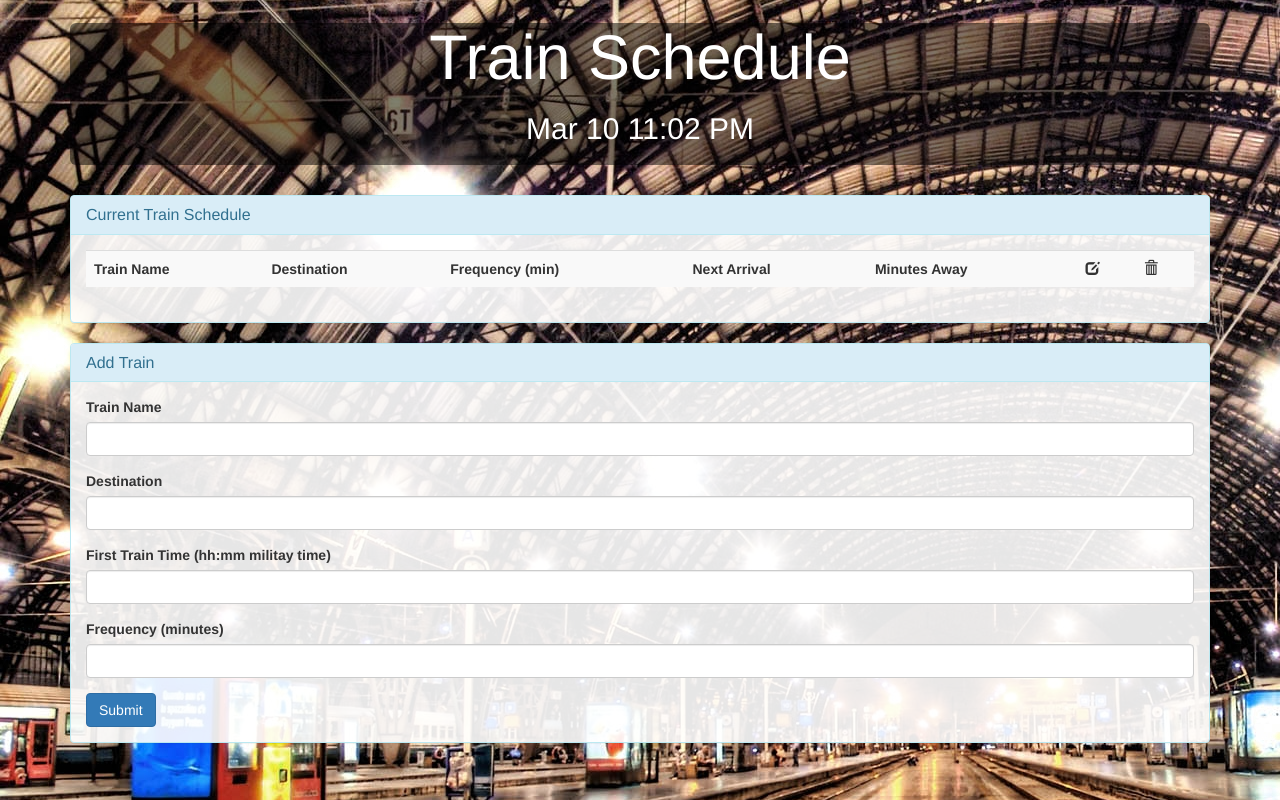
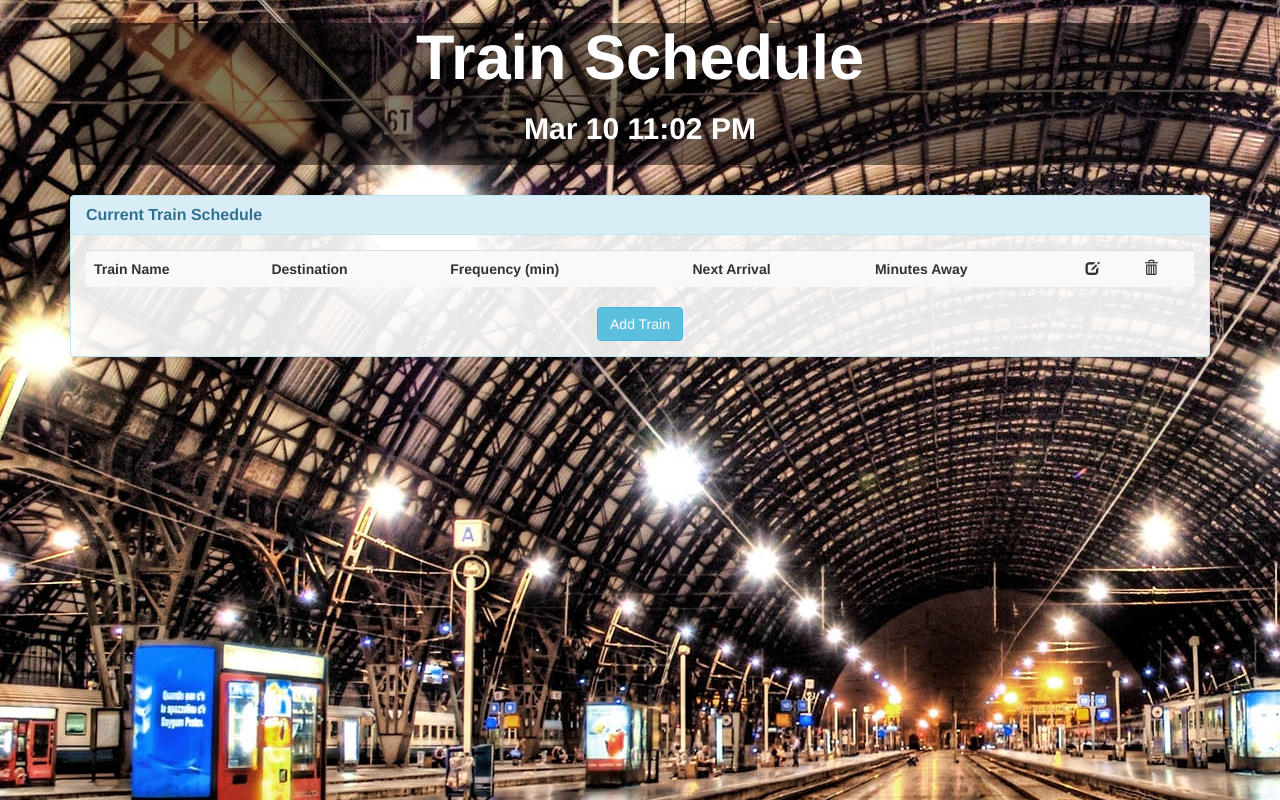
Before and after one commit to daquilino/Train-Scheduler, a PHP site: page / in a window 1280 px wide. Run offline with PHP 8.4, Linux system fonts and the light colour scheme; lists and menus that the app fills with data are empty; some libraries are stand-ins or nearby versions.

Commit message:
Changed some style. Added 'Add Train' button to show 'Add Train' panel. Modified update, romove button to show/hide panel.

```diff
--- a/assets/css/style.css
+++ b/assets/css/style.css
@@ -1,3 +1,15 @@
+/* 		Douglas Aquilino       			March 11, 2017
+ 		RCB - "Train Scheduler" 		Homework # 7
+             				style.css
+*/
+
+body
+{
+	background-image: url("../images/bg.jpg");
+}
+
+
+/* styling for top jumbotron*/
 .jumbotron
 {
  background: rgba(0,0,0, .5);
@@ -7,45 +19,26 @@
  padding-bottom: 10px;
 }
 
-body
+h1, h2
 {
-	background: #eceff1;
-	background-image: url("../images/bg.jpg");
-	background-opacity: .5;
+	font-weight: 900;
 }
 
-.update, .remove
+/* hides 'Update' button and 'Add Train'/'Update Train' panel */
+#update-btn , #add-panel
 {
-	background: lightblue;
-	width: 22px;
-	height: 22px;
-	padding-left: 5px;
-	padding-top: 1px;
-	border-radius: 25%;
-
+	display: none;
 }
 
-.remove
+/*makes panel backrounds semi-transparent*/
+#schedule-panel, #add-panel
 {
-	padding-left: 4px;
-	padding-top: 2px;
-
+	background: rgba(255,255,255,.9);
 }
 
-.update:active, .remove:active
+
+/* used on span glyphicons to enlarge when hovered over*/
+.pop:hover
 {
-	background: white;
-
+	transform: scale(1.25 , 1.25);
 }
-
-#update, #cancel
-{
-
-	visibility: hidden;
-}
-
-#schedule-panel, #add-panel
-{
-background: rgba(255,255,255,.9);
-
-}
--- a/assets/javascript/script.js
+++ b/assets/javascript/script.js
@@ -1,8 +1,6 @@
 /* 		Douglas Aquilino       			March 11, 2017
  		RCB - "Train Scheduler" 		Homework # 7
-             				script.html
-
-
+             				script.js
 */
 
 
@@ -80,7 +78,7 @@ $(document).ready(function(){
 
 //==========================================================================================
 
-$("#submit").on("click", function(event){
+$("#submit-btn").on("click", function(event){
 
  	event.preventDefault();
 
@@ -99,7 +97,7 @@ $("#submit").on("click", function(event){
 
  	}
 
-});//END #submit on."click"
+});//END #submit-btn on."click"
 
 //====================================================================================
 
@@ -136,26 +134,39 @@ $(document).on("click", ".update", function()
 
 //====================================================================================
 
-//on.click for 'Cancel' button
-$("#cancel").on("click", function(event)
+//on.click for 'Close' button
+$("#close-btn").on("click", function(event)
 {
 	event.preventDefault();
 
 	updateDone();
 
-});//END #cancel.on"click"
+});//END #close-btn.on"click"
 
 //=================================================================
 //on."click" for 'Update' button.
-$("#update").on("click", function(event)
+$("#update-btn").on("click", function(event)
 {
 	event.preventDefault();
 
 	updateTrain();
 
-});//END #update.on"click"
+});//END #update-btn.on"click"
+
 //==================================================================
 
+
+//on."click" for 'Add Train' button.
+//Shows Add Train panel
+$("#add-train-btn").on("click", function(event)
+{
+	event.preventDefault();
+
+	$("#submit-btn").css("display", "initial");
+	$("#add-panel").slideToggle();
+
+});//END #add-train-btn.on"click"
+//==================================================================
 
 //Calculates and returns time of next train arrival.
 function getNextArrival(time, frequency)
@@ -231,7 +242,7 @@ function displayTrainSchedule()
 	 			"data-placement" : "left",
 	 			"title" : "Update"
 	 		});
-	 		newDiv.html("<span class='glyphicon glyphicon-edit'></span>");
+	 		newDiv.html("<span class='glyphicon glyphicon-edit pop'></span>");
 			newTableRow.append($("<td>").html(newDiv));
 
 			// Creates 'Remove' <div>s for each train with attr 'key' of object key
@@ -244,7 +255,7 @@ function displayTrainSchedule()
 	 			"data-placement" : "left",
 	 			"title" : "Remove"
 	 		});
-	 		newDiv.html("<span class='glyphicon glyphicon-trash'></span>");
+	 		newDiv.html("<span class='glyphicon glyphicon-trash pop'></span>");
 			newTableRow.append($("<td>").html(newDiv));
 
 	 		$("#schedule").append(newTableRow);
@@ -320,14 +331,15 @@ function checkTime(time)
 
 //========================================================================
 
-//Hides 'submit' button, shows 'update' and 'cancel' buttons.
+//Hides 'submit' button, shows 'Add Train' panel 'update' and 'Close' buttons.
 //Changes panel title to 'Update Train'.
 //Populates input fields with current train data to update.
 function displayUpdate()
 {
-	$("#submit").css("display", "none");
-	$("#update").css("visibility", "visible");
-	$("#cancel").css("visibility", "visible");
+	$("#add-panel").slideDown();
+
+	$("#submit-btn").css("display", "none");
+	$("#update-btn").css("display", "initial");
 
 	$("#add-title").html("Update Train");
 
@@ -336,26 +348,26 @@ function displayUpdate()
 	$("#time").val(moment(firebaseDataObject[updateKey].firstTrainTime).format("HH:mm"));
 	$("#frequency").val(firebaseDataObject[updateKey].frequency);
 
-
 }//END displayUpdate
 
 //========================================================================
 
-
-//Clears out values in input boxes, shows "Submit" button, hides "Update" and "Cancel" buttons.
+//Clears out values in input boxes, shows "Submit" button, hides "Update" and "Close" buttons.
 ////Changes panel title to back to 'Add Train'.
 function updateDone()
 {
+
 	$("#name").val("");
 	$("#destination").val("");
 	$("#time").val("");
 	$("#frequency").val("");
 
+	$("#add-panel").slideUp();
+
 	$("#add-title").html("Add Train");
 
-	$("#submit").css("display", "initial");
-	$("#update").css("visibility", "hidden");
-	$("#cancel").css("visibility", "hidden");
+	$("#submit-btn").css("display", "initial");
+	$("#update-btn").css("display", "none");
 
 }//END updateDone
 
--- a/index.html
+++ b/index.html
@@ -1,6 +1,10 @@
-<!-- Douglas Aquilino       	March 11, 2017 -->
-<!-- RCB - "Train Scheduler" 	Homework # 7    -->
-<!--             index.html                -->
+<!-- 			Douglas Aquilino       			March 11, 2017
+ 				RCB - "Train Scheduler" 		Homework # 7
+            					index.html
+
+	A train schedule application that incorporates Firebase to host arrival and departure data. App retrieves and manipulate this information with Moment.js. This website will provide up-to-date information about various trains, namely their arrival times and how many minutes remain until they arrive at their station.  Current time, 'Next Arrival' and 'Minutes Away' are updated every minute useing an interval timer.  Users 'Add a Train',  and 'Update' or 'Remove' any train on the schedule.
+-->
+
 
 <!DOCTYPE html>
 <html lang="en-us">
@@ -11,7 +15,7 @@
 	<title>Train Scheduler</title>
 
 	<!-- Bootstrap-->
-	<link rel="stylesheet" type="text/css" href="https://maxcdn.bootstrapcdn.com/bootstrap/3.3.7/css/bootstrap.min.css">
+	<link rel="stylesheet" type="text/css" href="https://maxcdn.bootstrapcdn.com/bootstrap/3.3.7/css/bootstrap.min.css" integrity="sha384-BVYiiSIFeK1dGmJRAkycuHAHRg32OmUcww7on3RYdg4Va+PmSTsz/K68vbdEjh4u" crossorigin="anonymous"">
 
 	<!-- Custom CSS-->
 	<link rel="stylesheet" type="text/css" href="assets/css/style.css">
@@ -61,8 +65,16 @@
 					<tbody id="schedule">
 					</tbody>
   				</table>
+
+				<div class="text-center">
+
+  				 	<button class="btn btn-info" id="add-train-btn" type="submit">Add Train</button>
+				</div>
+
 			</div>
 		</div><!-- END .panel -->
+
+
 
 		<div class="panel panel-info" id="add-panel">
 
@@ -93,9 +105,10 @@
                   		<input class="form-control" id="frequency" type="number" min=0 onkeypress='return event.charCode >= 48 && event.charCode <= 57'>
                		 </div>
 
-               		 <button class="btn btn-primary" id="submit" type="submit">Submit</button>
-               		 <button class="btn btn-primary" id="update" type="submit">Update</button>
-               		 <button class="btn btn-primary" id="cancel" type="submit">Cancel</button>
+               		 <button class="btn btn-info" id="submit-btn" type="submit">Submit</button>
+               		 <button class="btn btn-info" id="update-btn" type="submit">Update</button>
+               		 <button class="btn btn-info" id="close-btn" type="submit">Close</button>
+
               </form>
 
 			</div>
```
